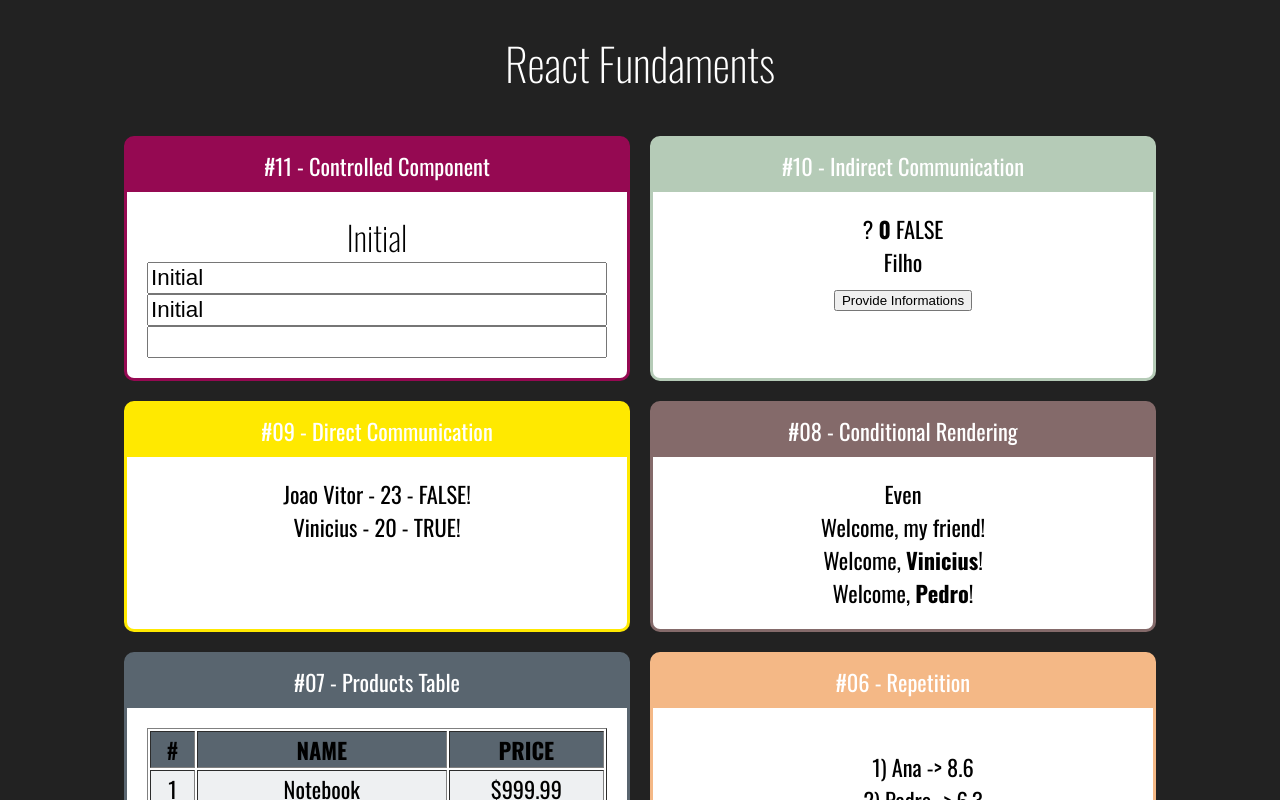
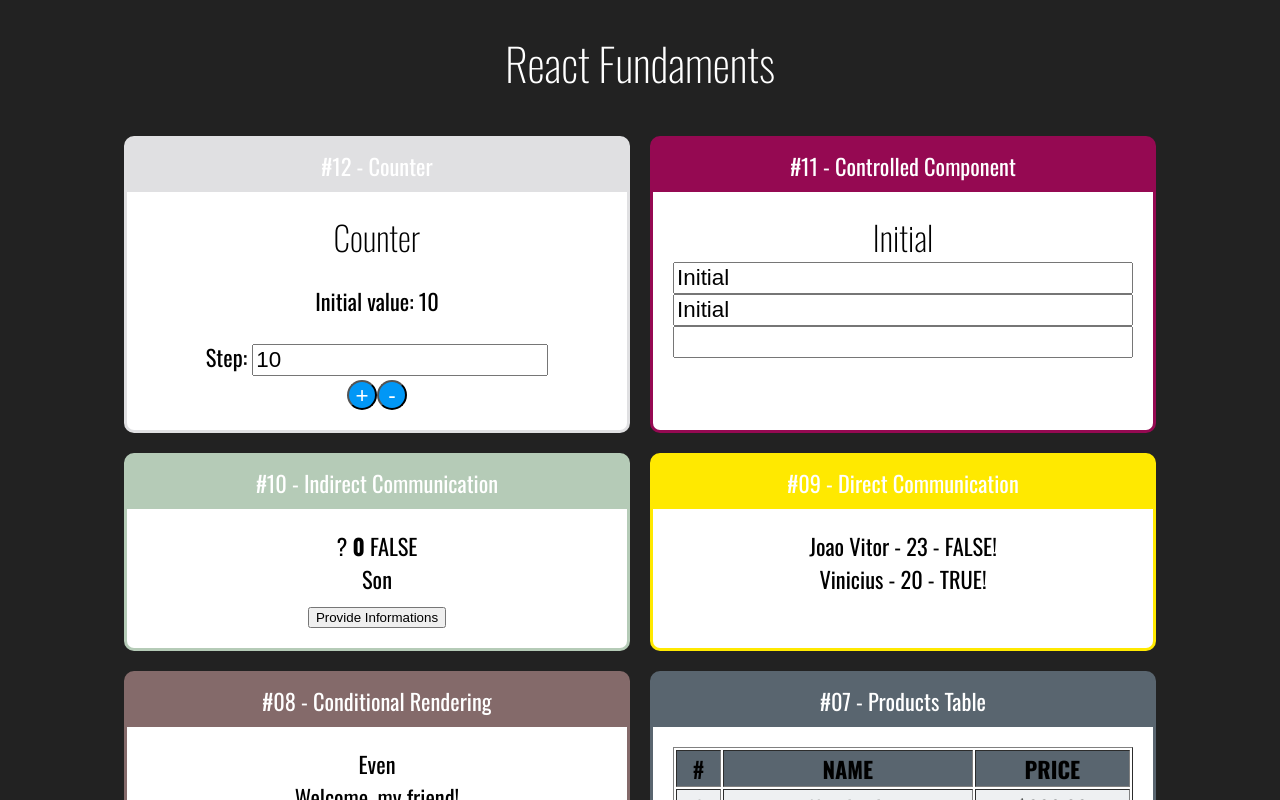
Before and after one commit to viniciusferrmendes/react-redux, a React (Create React App) app in the folder react-fundaments/: page / in a window 1280 px wide. Shown: the top 800 px of the page. Built offline with nearby package versions, Linux system fonts and the light colour scheme.

Commit message:
counter 1

```diff
--- a/react-fundaments/src/App.jsx
+++ b/react-fundaments/src/App.jsx
@@ -14,6 +14,7 @@
 import DirectFather from "./components/communication/DirectFather";
 import IndirectFather from "./components/communication/IndirectFather";
 import Input from "./components/form/Input";
+import Counter from "./components/counter/Counter";
 
 import "./App.css";
 
@@ -23,6 +24,9 @@
             <h1>React Fundaments</h1>
 
             <div className="Cards">
+                <Card title="#12 - Counter" color="#E0E0E2">
+                    <Counter initialValue={10} step={10} />
+                </Card>
                 <Card title="#11 - Controlled Component" color="#950952">
                     <Input />
                 </Card>
--- a/react-fundaments/src/components/communication/IndirectSon.jsx
+++ b/react-fundaments/src/components/communication/IndirectSon.jsx
@@ -8,7 +8,7 @@
 
     return (
         <div>
-            <div>Filho</div>
+            <div>Son</div>
             <button onClick={() => callback("Gilson", randomAge(), randomDev())}>
                 Provide Informations
             </button>
--- /dev/null
+++ b/react-fundaments/src/components/counter/Counter.css
@@ -0,0 +1,12 @@
+.Counter input {
+    font-size: 1.4rem;
+}
+
+.Counter button {
+    height: 30px;
+    width: 30px;
+    border-radius: 50%;
+    background-color: #0197F6;
+    color: #fff;
+    font-size: 1.4rem;
+}
--- /dev/null
+++ b/react-fundaments/src/components/counter/Counter.jsx
@@ -0,0 +1,44 @@
+import React, { Component } from "react";
+
+import "./Counter.css";
+
+export default class Counter extends Component {
+
+    state = {
+        number: this.props.initialValue || 0,
+        step: this.props.step || 5,
+    };
+
+    increment = () => {
+        this.setState({
+            number: this.state.number + this.state.step
+        });
+    }
+
+    decrement = () => {
+        this.setState({
+            number: this.state.number - this.state.step
+        });
+    }
+
+    setStep = e => {
+        this.setState({
+            step: + e.target.value
+        })
+    }
+
+    render() {
+        return (
+            <div className="Counter">
+                <h2>Counter</h2>
+                <p>Initial value: {this.state.number}</p>
+                <div>
+                    <label htmlFor="stepInput">Step: </label>
+                    <input id="stepInput" type="number" value={this.state.step} onChange={this.setStep} />
+                </div>
+                <button onClick={this.increment}>+</button>
+                <button onClick={this.decrement}>-</button>
+            </div>
+        );
+    }
+}
```
